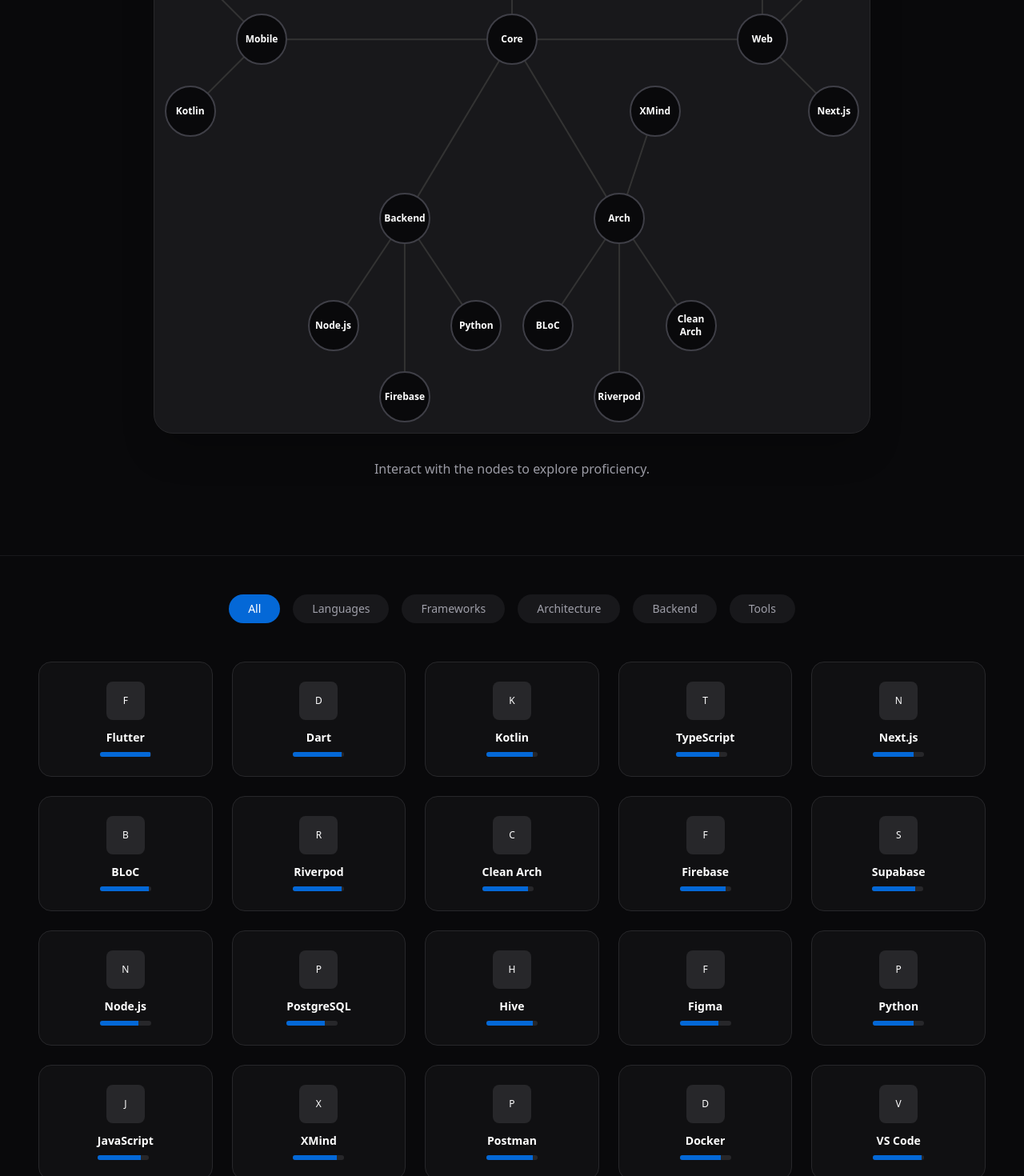
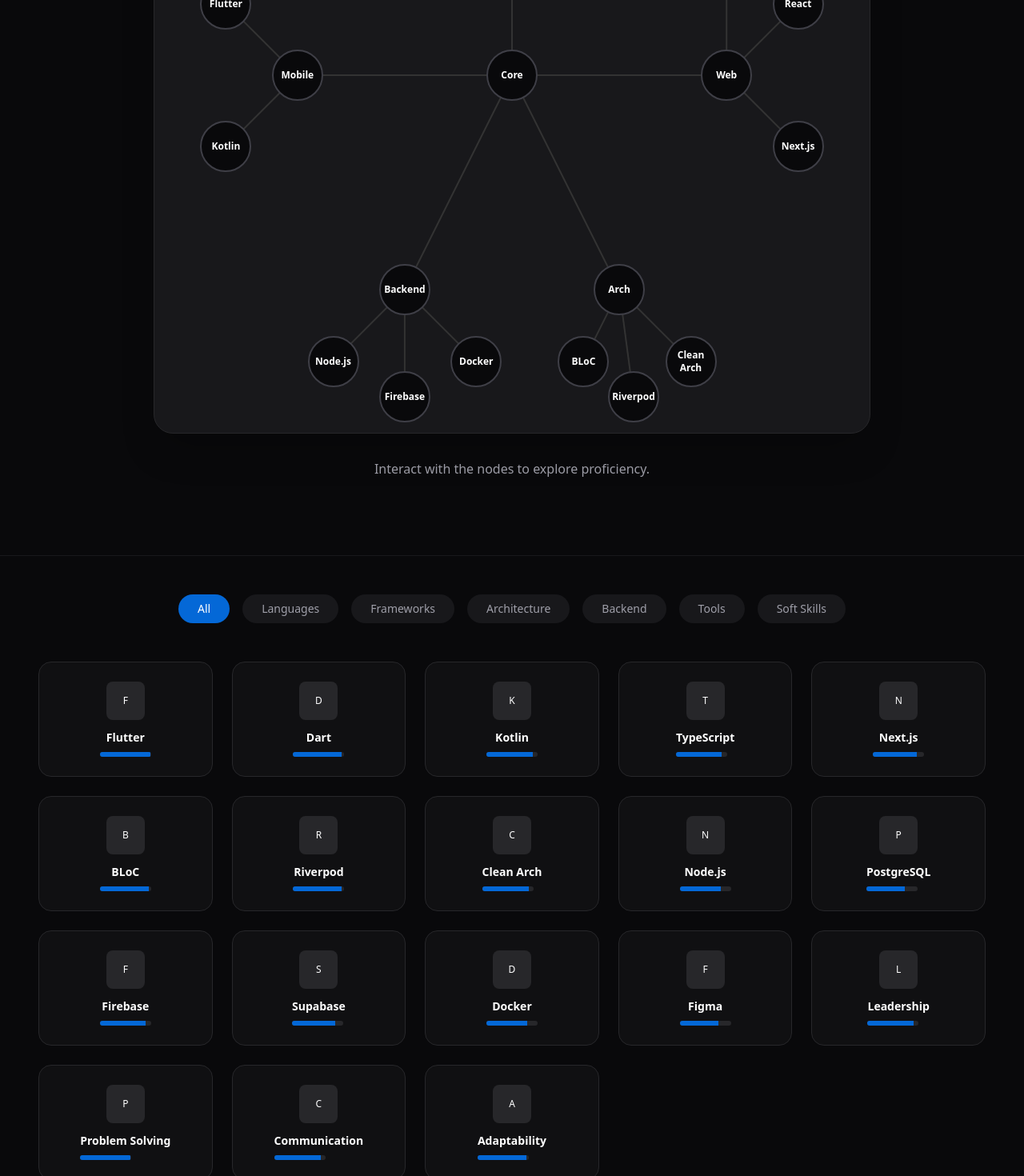
Before and after one commit to shuhaibkt02/portfolio_v2, a Next.js app: page / in a window 1280 px wide. Shown: the part 2660-4130 px from the top of the page at 80% size. Built offline with nearby package versions, Linux system fonts and the light colour scheme.

Commit message:
feat: add SkillTree, TechGrid, and CustomCursor components for an interactive portfolio display.

```diff
--- a/src/components/skills/SkillTree.tsx
+++ b/src/components/skills/SkillTree.tsx
@@ -5,40 +5,42 @@
 
 // Simple node data structure for the tree
 const skills = [
-    { id: "core", x: 50, y: 45, label: "Core", level: "Expert" },
+    { id: "core", x: 50, y: 50, label: "Core", level: "Expert" },
 
     // Categories
-    { id: "mobile", x: 15, y: 45, label: "Mobile", parent: "core" },
-    { id: "web", x: 85, y: 45, label: "Web", parent: "core" },
-    { id: "backend", x: 35, y: 70, label: "Backend", parent: "core" },
-    { id: "arch", x: 65, y: 70, label: "Arch", parent: "core" },
-    { id: "tools", x: 50, y: 15, label: "Tools", parent: "core" },
+    { id: "mobile", x: 20, y: 50, label: "Mobile", parent: "core" },
+    { id: "web", x: 80, y: 50, label: "Web", parent: "core" },
+    { id: "backend", x: 35, y: 80, label: "Backend", parent: "core" },
+    { id: "arch", x: 65, y: 80, label: "Arch", parent: "core" },
+    { id: "soft", x: 50, y: 20, label: "Soft Skills", parent: "core" },
 
     // Mobile
-    { id: "flutter", x: 5, y: 35, label: "Flutter", parent: "mobile" },
-    { id: "kotlin", x: 5, y: 55, label: "Kotlin", parent: "mobile" },
+    { id: "flutter", x: 10, y: 40, label: "Flutter", parent: "mobile" },
+    { id: "kotlin", x: 10, y: 60, label: "Kotlin", parent: "mobile" },
 
     // Web
-    { id: "react", x: 95, y: 35, label: "React", parent: "web" },
-    { id: "nextjs", x: 95, y: 55, label: "Next.js", parent: "web" },
-    { id: "js", x: 85, y: 25, label: "JS", parent: "web" },
+    { id: "react", x: 90, y: 40, label: "React", parent: "web" },
+    { id: "nextjs", x: 90, y: 60, label: "Next.js", parent: "web" },
 
-    // Backend
-    { id: "node", x: 25, y: 85, label: "Node.js", parent: "backend" },
+    // Backend (Merged Docker here as a critical infra skill)
+    { id: "node", x: 25, y: 90, label: "Node.js", parent: "backend" },
     { id: "firebase", x: 35, y: 95, label: "Firebase", parent: "backend" },
-    { id: "python", x: 45, y: 85, label: "Python", parent: "backend" },
+    { id: "docker", x: 45, y: 90, label: "Docker", parent: "backend" },
 
     // Architecture
-    { id: "bloc", x: 55, y: 85, label: "BLoC", parent: "arch" },
-    { id: "riverpod", x: 65, y: 95, label: "Riverpod", parent: "arch" },
-    { id: "clean", x: 75, y: 85, label: "Clean Arch", parent: "arch" },
-    { id: "xmind", x: 70, y: 55, label: "XMind", parent: "arch" },
+    { id: "bloc", x: 60, y: 90, label: "BLoC", parent: "arch" },
+    { id: "clean", x: 75, y: 90, label: "Clean Arch", parent: "arch" },
+    { id: "riverpod", x: 67, y: 95, label: "Riverpod", parent: "arch" },
 
-    // Tools
-    { id: "docker", x: 35, y: 5, label: "Docker", parent: "tools" },
-    { id: "postman", x: 65, y: 5, label: "Postman", parent: "tools" },
-    { id: "vscode", x: 50, y: 0, label: "VS Code", parent: "tools" },
-    { id: "figma", x: 50, y: 30, label: "Figma", parent: "tools" },
+    // Soft Skills
+    { id: "lead", x: 35, y: 10, label: "Leadership", parent: "soft" },
+    { id: "problem", x: 45, y: 5, label: "Problem Solving", parent: "soft" },
+    { id: "comms", x: 55, y: 5, label: "Communication", parent: "soft" },
+    { id: "adapt", x: 65, y: 10, label: "Adaptability", parent: "soft" },
+
+    // Design (Attached to Web for simplicity or separate? Let's keep it separate but minimal)
+    // Connecting Figma to Soft Skills might be weird. Let's connect to Web for "UI Engineering" context
+    { id: "figma", x: 80, y: 25, label: "Figma", parent: "web" },
 ];
 
 export const SkillTree = () => {
--- a/src/components/skills/TechGrid.tsx
+++ b/src/components/skills/TechGrid.tsx
@@ -7,26 +7,26 @@
     { name: "Flutter", category: "Frameworks", level: 98 },
     { name: "Dart", category: "Languages", level: 95 },
     { name: "Kotlin", category: "Languages", level: 90 },
-    { name: "TypeScript", category: "Languages", level: 85 },
-    { name: "Next.js", category: "Frameworks", level: 80 },
+    { name: "TypeScript", category: "Languages", level: 90 },
+    { name: "Next.js", category: "Frameworks", level: 85 },
     { name: "BLoC", category: "Architecture", level: 95 },
     { name: "Riverpod", category: "Architecture", level: 95 },
-    { name: "Clean Arch", category: "Architecture", level: 90 },
+    { name: "Clean Arch", category: "Architecture", level: 92 },
+    { name: "Node.js", category: "Backend", level: 80 },
+    { name: "PostgreSQL", category: "Backend", level: 75 },
     { name: "Firebase", category: "Backend", level: 90 },
     { name: "Supabase", category: "Backend", level: 85 },
-    { name: "Node.js", category: "Backend", level: 75 },
-    { name: "PostgreSQL", category: "Backend", level: 75 },
-    { name: "Hive", category: "Tools", level: 90 },
+    { name: "Docker", category: "Backend", level: 80 },
     { name: "Figma", category: "Tools", level: 75 },
-    { name: "Python", category: "Languages", level: 80 },
-    { name: "JavaScript", category: "Languages", level: 85 },
-    { name: "XMind", category: "Tools", level: 85 },
-    { name: "Postman", category: "Tools", level: 90 },
-    { name: "Docker", category: "Tools", level: 80 },
-    { name: "VS Code", category: "Tools", level: 95 },
+
+    // Soft Skills
+    { name: "Leadership", category: "Soft Skills", level: 90 },
+    { name: "Problem Solving", category: "Soft Skills", level: 98 },
+    { name: "Communication", category: "Soft Skills", level: 92 },
+    { name: "Adaptability", category: "Soft Skills", level: 95 },
 ];
 
-const categories = ["All", "Languages", "Frameworks", "Architecture", "Backend", "Tools"];
+const categories = ["All", "Languages", "Frameworks", "Architecture", "Backend", "Tools", "Soft Skills"];
 
 export const TechGrid = () => {
     const [filter, setFilter] = useState("All");
--- a/src/components/ui/CustomCursor.tsx
+++ b/src/components/ui/CustomCursor.tsx
@@ -51,7 +51,7 @@
             }}
             animate={{
                 scale: isHovered ? 2.5 : 1,
-                backgroundColor: isHovered ? "var(--flutter-blue)" : "transparent",
+                backgroundColor: isHovered ? "#ffffff" : "transparent",
                 opacity: 1,
             }}
             initial={{ opacity: 0 }}
```
